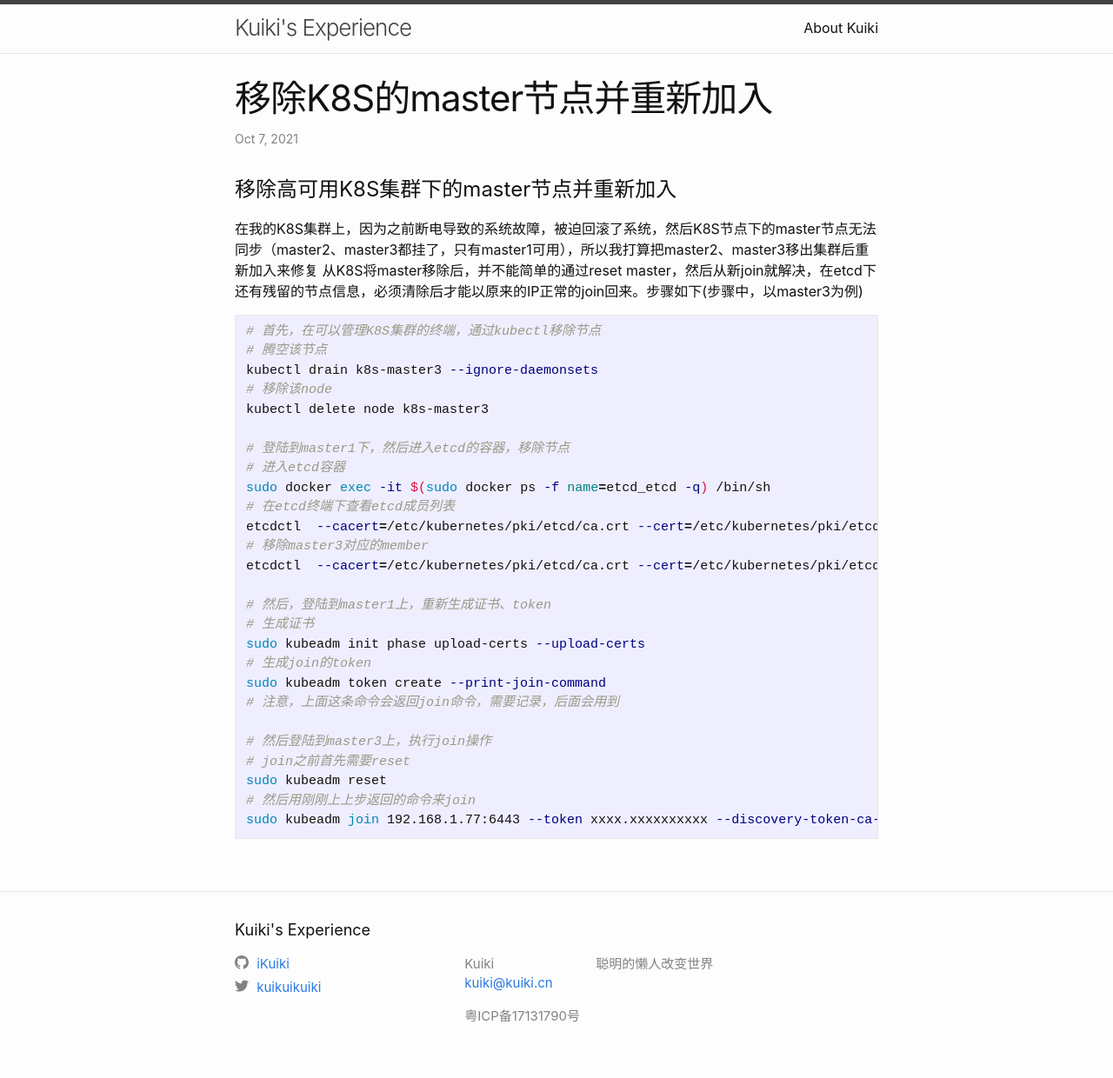
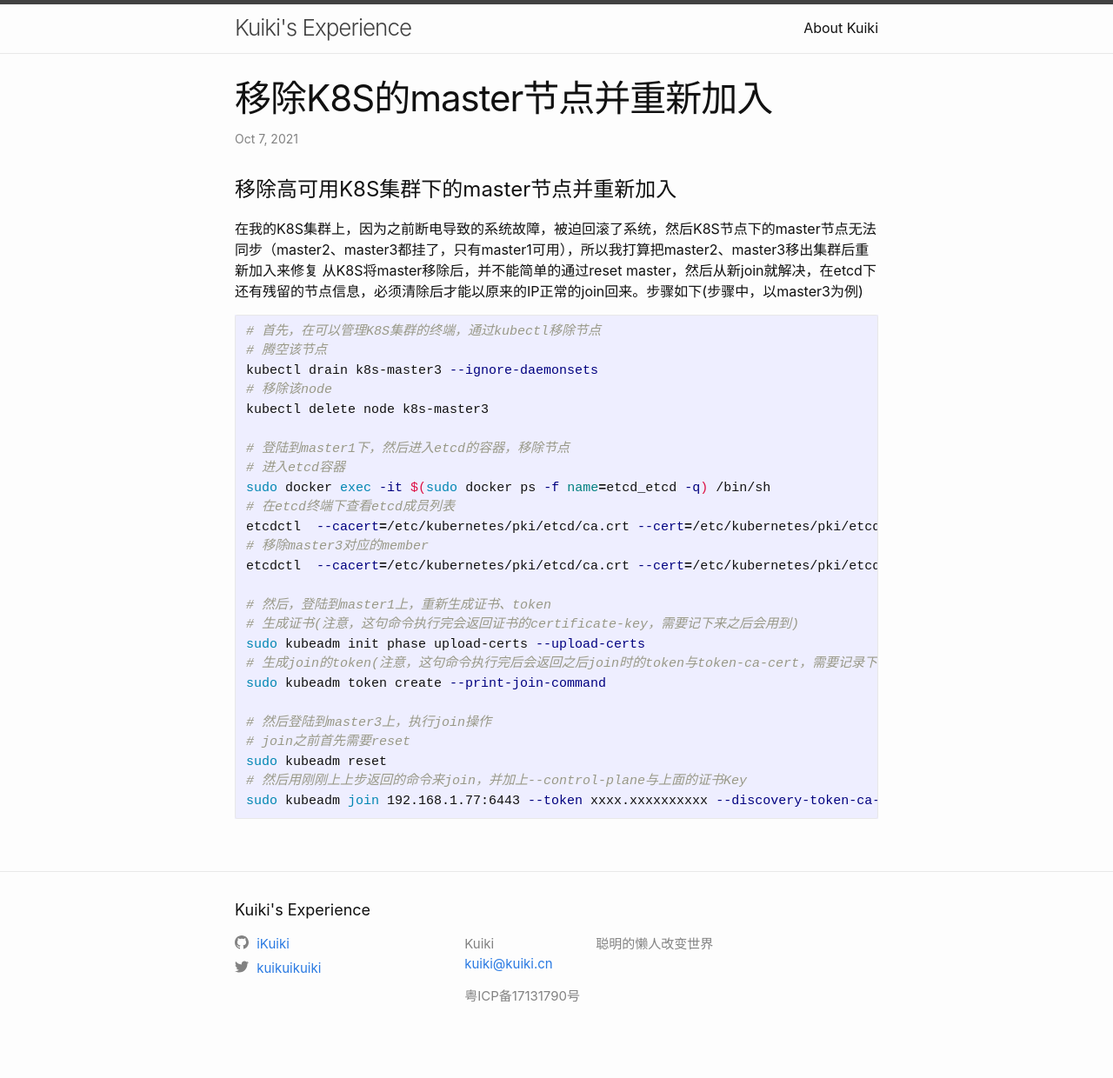
Before and after one commit to iKuiki/iKuiki.github.io, a Jekyll site: the page built from _posts/2021-10-13-k8s-master-rejoin.markdown, in a window 1280 px wide. Shown: the whole page at 87% size. Built offline with Jekyll 4.4.1, drawn with Linux system fonts in a browser that asks for light colours; after the commit the page ends 1218 px from its top, so only the background shows below that.

Commit message:
修正部分文案

````diff
--- a/_posts/2021-10-13-k8s-master-rejoin.markdown
+++ b/_posts/2021-10-13-k8s-master-rejoin.markdown
@@ -27,15 +27,14 @@ etcdctl  --cacert=/etc/kubernetes/pki/etcd/ca.crt --cert=/etc/kubernetes/pki/etc
 etcdctl  --cacert=/etc/kubernetes/pki/etcd/ca.crt --cert=/etc/kubernetes/pki/etcd/peer.crt --key=/etc/kubernetes/pki/etcd/peer.key member remove ce2375f7f5372dd
 
 # 然后，登陆到master1上，重新生成证书、token
-# 生成证书
+# 生成证书(注意，这句命令执行完会返回证书的certificate-key，需要记下来之后会用到)
 sudo kubeadm init phase upload-certs --upload-certs
-# 生成join的token
+# 生成join的token(注意，这句命令执行完后会返回之后join时的token与token-ca-cert，需要记录下来之后会用)
 sudo kubeadm token create --print-join-command
-# 注意，上面这条命令会返回join命令，需要记录，后面会用到
 
 # 然后登陆到master3上，执行join操作
 # join之前首先需要reset
 sudo kubeadm reset
-# 然后用刚刚上上步返回的命令来join
-sudo kubeadm join 192.168.1.77:6443 --token xxxx.xxxxxxxxxx --discovery-token-ca-cert-hash sha256:xxxxxxxxxx
+# 然后用刚刚上上步返回的命令来join，并加上--control-plane与上面的证书Key
+sudo kubeadm join 192.168.1.77:6443 --token xxxx.xxxxxxxxxx --discovery-token-ca-cert-hash sha256:xxxxxxxxxx --control-plane --certificate-key xxxxxx
 ```
````
